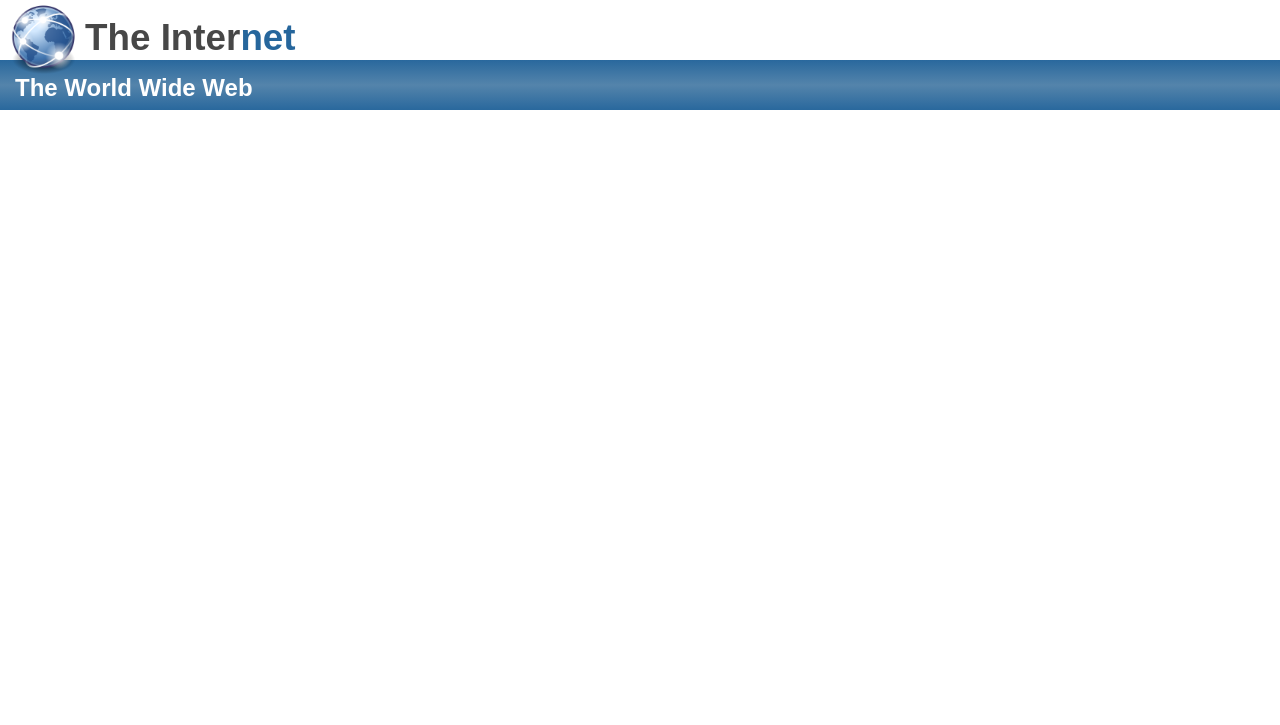
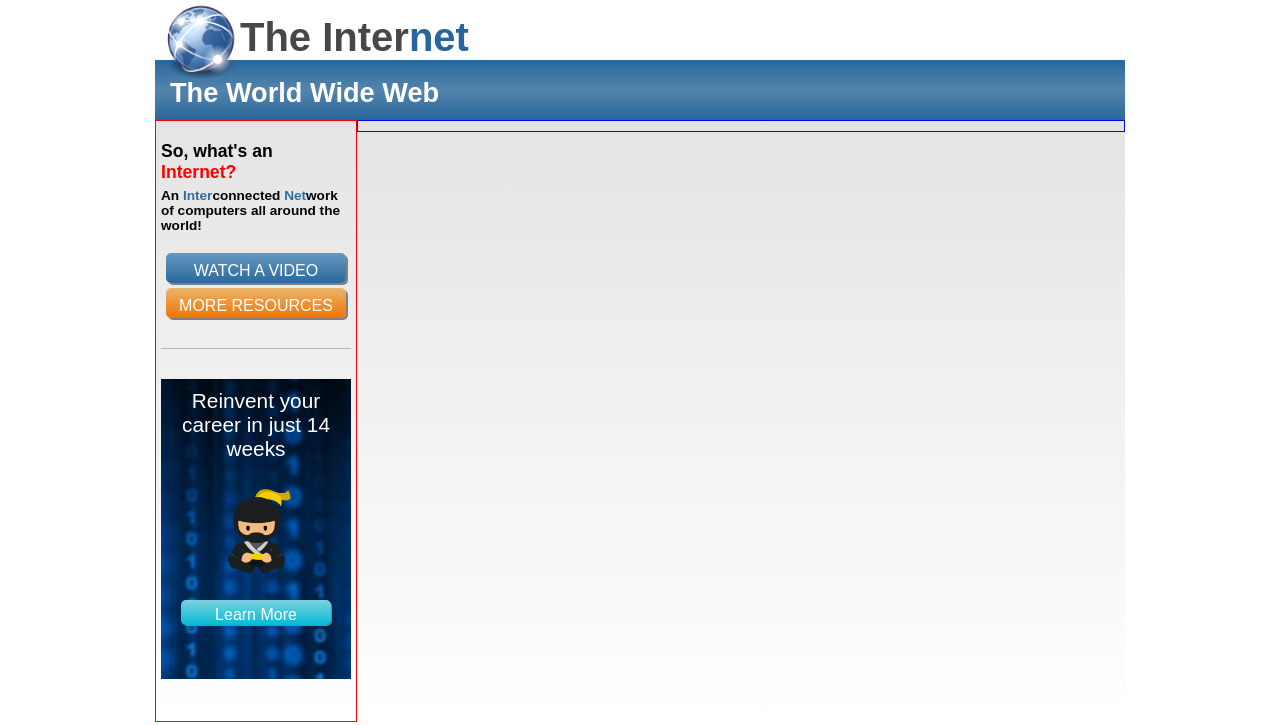
Before and after one commit to zortonio/internet, a plain HTML site: page index.html in a window 1280 px wide. Drawn offline with Linux system fonts and the light colour scheme; a web font is replaced by a local one.

Commit message:
Completed SideBar

```diff
--- a/index.html
+++ b/index.html
@@ -7,10 +7,25 @@
     <link href="https://fonts.googleapis.com/css?family=Khula" rel="stylesheet">
   </head>
   <body>
-    <img src="images/globe.png" alt="Globe Image" id="globeLogo">
-    <h1>The Inter<span>net</span></h1>
-    <h2>The World Wide Web</h2>
-    <div id="sideBar"></div>
-    <div id="mainContent"></div>
+    <div id="pageContainer">
+      <img src="images/globe.png" alt="Globe Image" id="globeLogo">
+      <h1>The Inter<span>net</span></h1>
+      <h2>The World Wide Web</h2>
+      <div id="contentContainer">
+        <div id="sideBar">
+          <p id="question">So, what's an <span>Internet?</span></p>
+          <p id="answer">An <span>Inter</span>connected <span>Net</span>work of computers all around the world!</p>
+          <p id="btn1">WATCH A VIDEO</p>
+          <p id="btn2">MORE RESOURCES</p>
+          <div id="sideBarLine"></div>
+          <div id="sideBarAd">
+            <p id="adP">Reinvent your career in just 14 weeks</p>
+            <img src="images/ninja.png" alt="Ninja" id="ninja">
+            <p id="adBtn">Learn More</p>
+          </div>
+        </div><div id="mainContent">
+        </div>
+      </div>
+    </div>
   </body>
 </html>
--- a/styles.css
+++ b/styles.css
@@ -3,18 +3,20 @@
   padding: 0px;
   margin: 0 auto;
 }
-body{
+#pageContainer{
+  width: 970px;
   font-family: 'Khula',Arial, sans-serif;
+  position: relative;
 }
 #globeLogo{
-  height: 75px;
+  height: 80px;
   position: absolute;
   left: 5px;
 }
 h1{
   height: 60px;
   line-height: 75px;
-  font-size: 2.3em;
+  font-size: 2.5em;
   padding-left: 85px;
   color: #474747;
 }
@@ -22,9 +24,95 @@ h1 span{
   color: #26669c;
 }
 h2{
-  height: 50px;
-  line-height: 55px;
+  height: 60px;
+  line-height: 65px;
+  font-size: 1.7em;
   padding-left: 15px;
   background: linear-gradient(#29689d,#5484ab,#29689d);
   color: white;
 }
+#contentContainer{
+  background: linear-gradient(#e4e4e4,#ffffff);
+}
+#sideBar{
+  width: 200px;
+  height: 600px;
+  vertical-align: top;
+  display: inline-block;
+  border: 1px solid red;
+}
+#question{
+  font-size: 1.1em;
+  font-weight: bold;
+  margin: 20px 5px 5px 5px;
+}
+#question span{
+  color: red;
+}
+#answer{
+  font-size: 0.85em;
+  font-weight: bold;
+  margin: 0 5px 10px 5px;
+}
+#answer span{
+  color: #2f6ca0;
+}
+#btn1, #btn2{
+  width: 180px;
+  height: 30px;
+  text-align: center;
+  line-height: 35px;
+  border-radius: 5px;
+  box-shadow: 2px 2px grey;
+  color: white;
+}
+#btn1{
+  background-color: #447ead;
+  background: linear-gradient(#6599c1,#2b689c);
+  margin: 20px 10px 5px 10px;
+}
+#btn2{
+  background-color: #eaa24d;
+  background: linear-gradient(#ebb56d,#ee7403);
+  margin: 5px 10px 30px 10px;
+}
+#sideBarLine{
+  width: 190px;
+  height: 1px;
+  background: #b6b6b6;
+  margin: 30px 5px;
+}
+#sideBarAd{
+  height: 300px;
+  margin: 5px;
+  background-image: url("images/ad_background.png");
+  overflow: hidden;
+  text-align: center;
+}
+#adP{
+  color: white;
+  font-size: 1.3em;
+  margin: 10px 10px 5px 10px;
+}
+#ninja{
+  height: 100px;
+  margin: 10px 10px 20px 10px;
+}
+#adBtn{
+  width: 150px;
+  height: 25px;
+  text-align: center;
+  line-height: 30px;
+  border-radius: 5px;
+  background-color: #04bbd7;
+  background: linear-gradient(#7cd0de,#04bbd7);
+  box-shadow: 1px 1px grey;
+  color: white;
+}
+#mainContent{
+  width: 766px;
+  height: 10px;
+  vertical-align: top;
+  display: inline-block;
+  border: 1px solid blue;
+}
```
